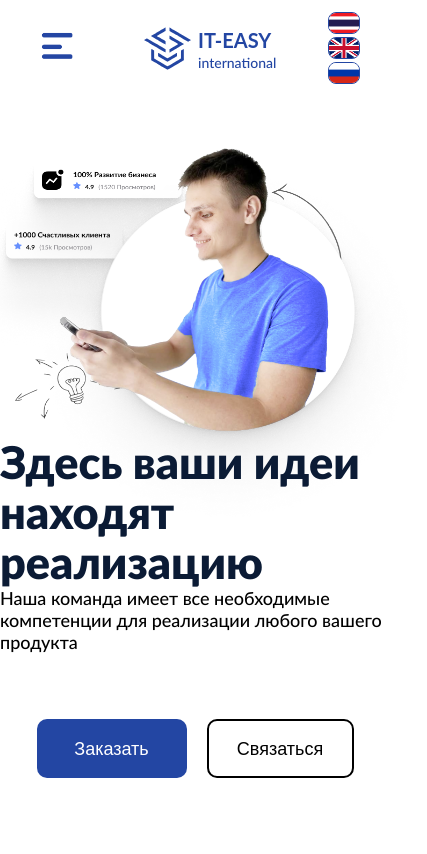
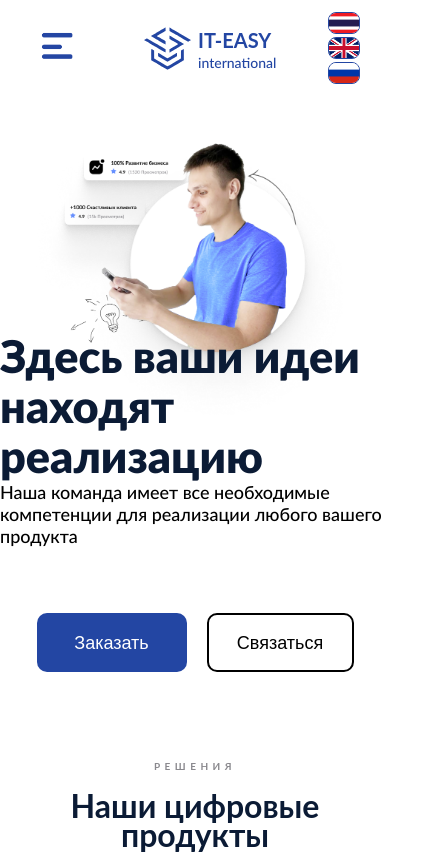
Before and after one commit to MaximEsin/It-easy, a React (Create React App) app: page / in a window 390 px wide. Shown: the top 854 px of the page, 427 px wide, since content can reach past the window. Built offline with nearby package versions, Linux system fonts and the light colour scheme; a web font is replaced by a local one.

Commit message:
Layout bug fixes

```diff
--- a/src/styles/Main.module.scss
+++ b/src/styles/Main.module.scss
@@ -361,6 +361,21 @@
       text-align: center;
     }
   }
+
+  .news {
+    padding: 0;
+  }
+
+  .intro {
+    &__text {
+      max-width: 420px;
+    }
+
+    &__heading {
+      max-width: 420px;
+      margin-left: -30px;
+    }
+  }
 }
 
 @media all and (max-width: 465px) {
@@ -378,6 +393,11 @@
     &__text {
       min-width: 100px;
       margin-top: -100px;
+    }
+
+    &__pic {
+      width: 320px;
+      height: auto;
     }
   }
 
```
